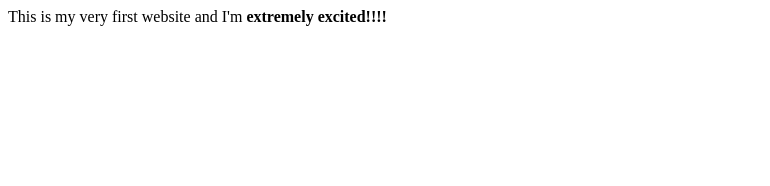
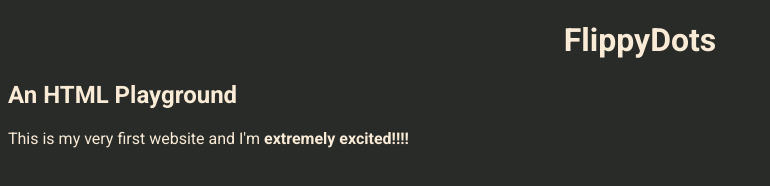
Before and after one commit to srishanb/AP-Compsci-project, a plain HTML site: page Tutorial/index.html in a window 1280 px wide. Shown: the whole page, without its empty margins (0-770 px from the left). Drawn offline with Linux system fonts and the light colour scheme.

Commit message:
Basic color changes

```diff
--- a/Tutorial/index.html
+++ b/Tutorial/index.html
@@ -1,10 +1,23 @@
 <!DOCTYPE html>
 <html>
     <head>
+
+        <link rel="preconnect" href="https://fonts.googleapis.com">
+        <link rel="preconnect" href="https://fonts.gstatic.com" crossorigin>
+        <link href="https://fonts.googleapis.com/css2?family=Roboto:ital,wght@0,100..900;1,100..900&display=swap" rel="stylesheet">
+
+        <link rel="stylesheet" href="style.css">
+
         <meta charset="utf-8">
         <meta name="viewport" content="with=device-width, initial-scale=1">
+        <title>FlippyDots</title>
     </head>
     <body>
+        <h1 style=" text-align: center;">FlippyDots</h1>
+        <h2>An HTML Playground</h2>
+
         This is my very first website and I'm <b>extremely excited!!!!</b>
+
+
     </body>
 </html>
--- /dev/null
+++ b/Tutorial/style.css
@@ -0,0 +1,8 @@
+body{
+    font-family: 'Roboto', sans-serif;
+}
+
+body{
+    background-color:#282B28;
+    color:#FAEBD7
+}
```
